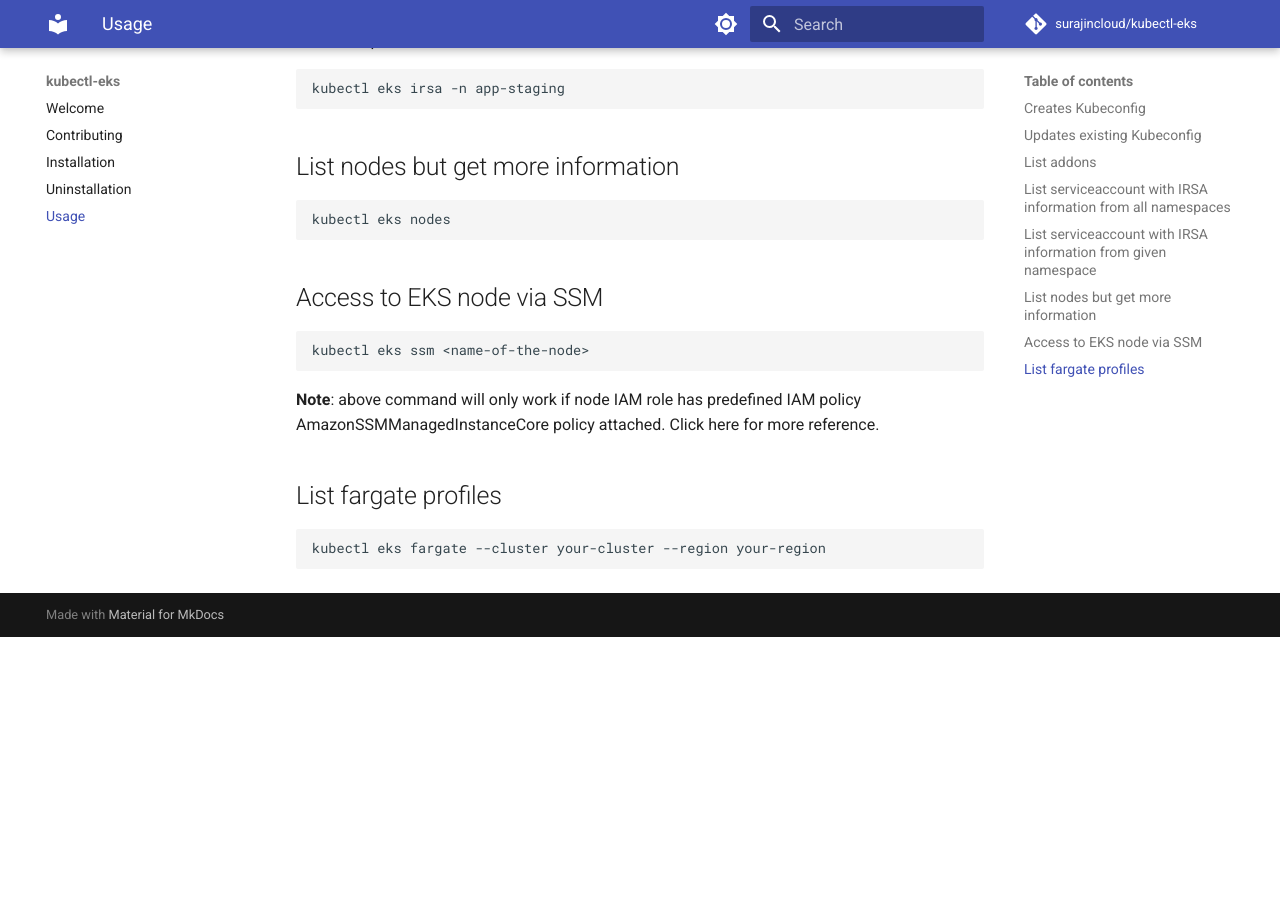
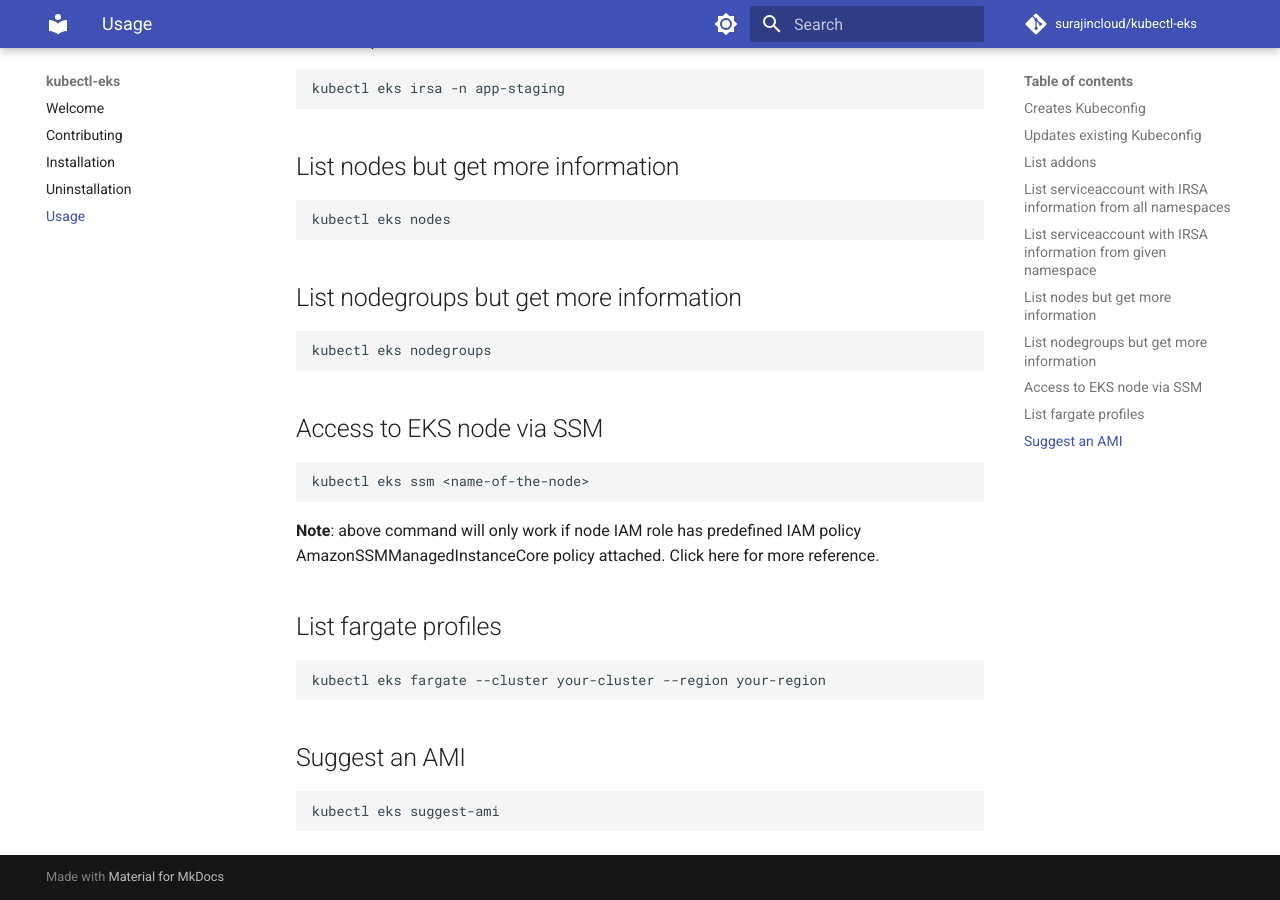
Before and after one commit to surajincloud/kubectl-eks, an MkDocs documentation site: the page built from docs/usage.md, in a window 1280 px wide and 900 px high, scrolled down 905 px. Built offline with MkDocs 1.6.1 and Material for MkDocs 9.7.7, drawn with Linux system fonts in a browser that asks for light colours; comment, search, counter and statistics services are not loaded; before the commit the page ends 1542 px from its top, so only the background shows below that.

Commit message:
Update usage.md (#56)

````diff
--- a/docs/usage.md
+++ b/docs/usage.md
@@ -39,6 +39,13 @@ kubectl eks irsa -n app-staging
 ```
 kubectl eks nodes
 ```
+
+## List nodegroups but get more information
+
+```
+kubectl eks nodegroups
+```
+
 ## Access to EKS node via SSM
 
 ```
@@ -52,3 +59,9 @@ kubectl eks ssm <name-of-the-node>
 ```
 kubectl eks fargate --cluster your-cluster --region your-region
 ```
+
+## Suggest an AMI
+
+```
+kubectl eks suggest-ami
+```
````
